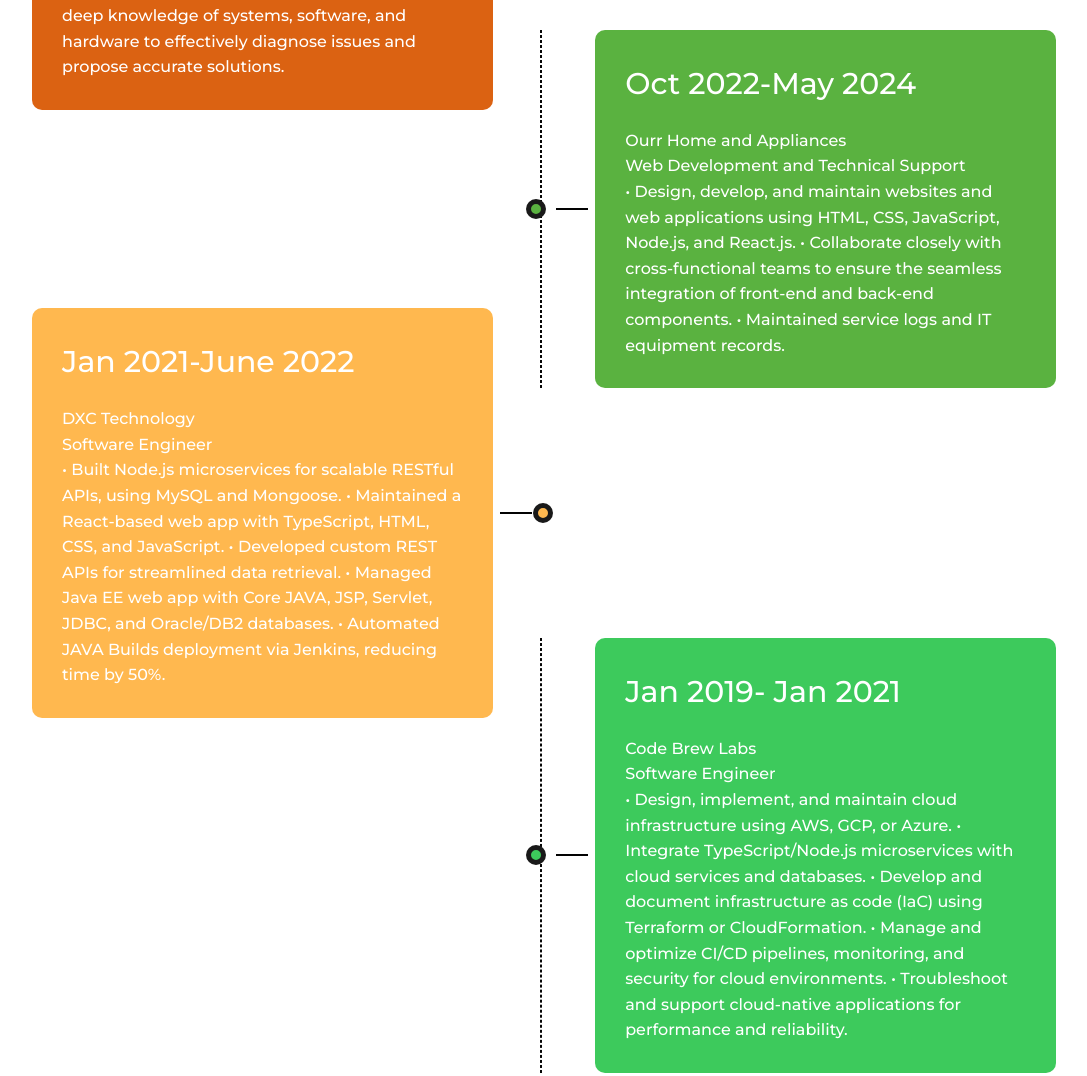
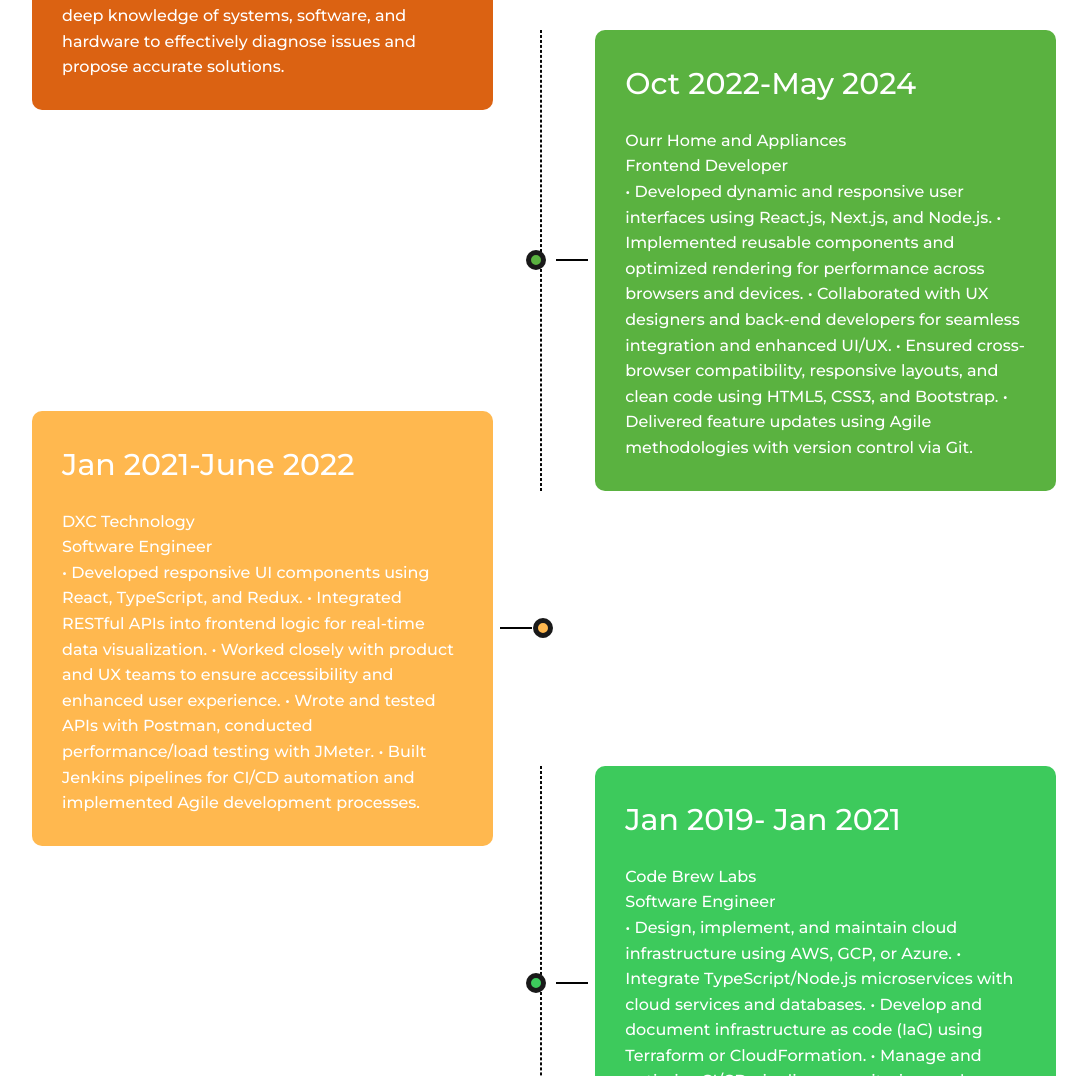
Before and after one commit to AyushStu/AyushStu.github.io, a plain HTML site: page index.html in a window 1280 px wide. Shown: the part 2920-3996 px from the top of the page, without its empty margins (96-1183 px from the left). Drawn offline with nearby package versions, Linux system fonts and the light colour scheme.

Commit message:
Update index.html

```diff
--- a/index.html
+++ b/index.html
@@ -129,7 +129,7 @@
                             <div class="card-body">
                                 <h1 class="card-title">June 2024 - Present</h1>
                                 <p class="card-detail">Concentrix<br>
-                                    Technical Support Advisor<br>
+                                   Tier 2 Technical Support Advisor<br>
                                     •	Provide in-depth technical advice and solutions to complex problems, leveraging your expertise to support decision-making processes.
                                     •	Work closely with clients to understand their technical needs, recommend appropriate solutions, and ensure their satisfaction with the products.
                                     •	Assist in planning, implementing, and overseeing technical projects, ensuring they are completed on time and within budget.
@@ -143,10 +143,12 @@
                             <div class="card-body">
                                 <h1 class="card-title">Oct 2022-May 2024</h1>
                                 <p class="card-detail">Ourr Home and Appliances<br>
-                                    Web Development and Technical Support<br>
-                                    •   Design, develop, and maintain websites and web applications using HTML, CSS, JavaScript, Node.js, and React.js.
-                                    •   Collaborate closely with cross-functional teams to ensure the seamless integration of front-end and back-end components.
-                                    •   Maintained service logs and IT equipment records.
+                                    Frontend Developer<br>
+                                    •  Developed dynamic and responsive user interfaces using React.js, Next.js, and Node.js.
+                                    • Implemented reusable components and optimized rendering for performance across browsers and devices.
+                                    • Collaborated with UX designers and back-end developers for seamless integration and enhanced UI/UX.
+                                    • Ensured cross-browser compatibility, responsive layouts, and clean code using HTML5, CSS3, and Bootstrap.
+                                    • Delivered feature updates using Agile methodologies with version control via Git.
 
 
 
@@ -158,11 +160,11 @@
                                 <h1 class="card-title">Jan 2021-June 2022</h1>
                                 <p class="card-detail">DXC Technology<br>
                                     Software Engineer<br>
-                                    • Built Node.js microservices for scalable RESTful APIs, using MySQL and Mongoose.
-                                    • Maintained a React-based web app with TypeScript, HTML, CSS, and JavaScript.
-                                    • Developed custom REST APIs for streamlined data retrieval.
-                                    • Managed Java EE web app with Core JAVA, JSP, Servlet, JDBC, and Oracle/DB2 databases.
-                                    • Automated JAVA Builds deployment via Jenkins, reducing time by 50%.
+                                   • Developed responsive UI components using React, TypeScript, and Redux.
+                                   • Integrated RESTful APIs into frontend logic for real-time data visualization.
+                                   • Worked closely with product and UX teams to ensure accessibility and enhanced user experience.
+                                   • Wrote and tested APIs with Postman, conducted performance/load testing with JMeter.
+                                   • Built Jenkins pipelines for CI/CD automation and implemented Agile development processes.
 
 
                                 </p>
@@ -201,10 +203,10 @@
                         <span class="contact__text">ayushgoyal1235@gmail.com</span>
 
                         <h3 class="contact__subtitle">PHONE</h3>
-                        <span class="contact__text">+1-647-987-0150</span>
+                        <span class="contact__text">+91 85448-41027</span>
 
                         <h3 class="contact__subtitle">ADDRESS</h3>
-                        <span class="contact__text">5235 Brookwood Court</br>Mississauga, Ontario</br>L5V 2N8</span>
+                        <span class="contact__text">Chandigarh, India</span>
                     </div>
 
                     <form action="" class="contact__form">
```
